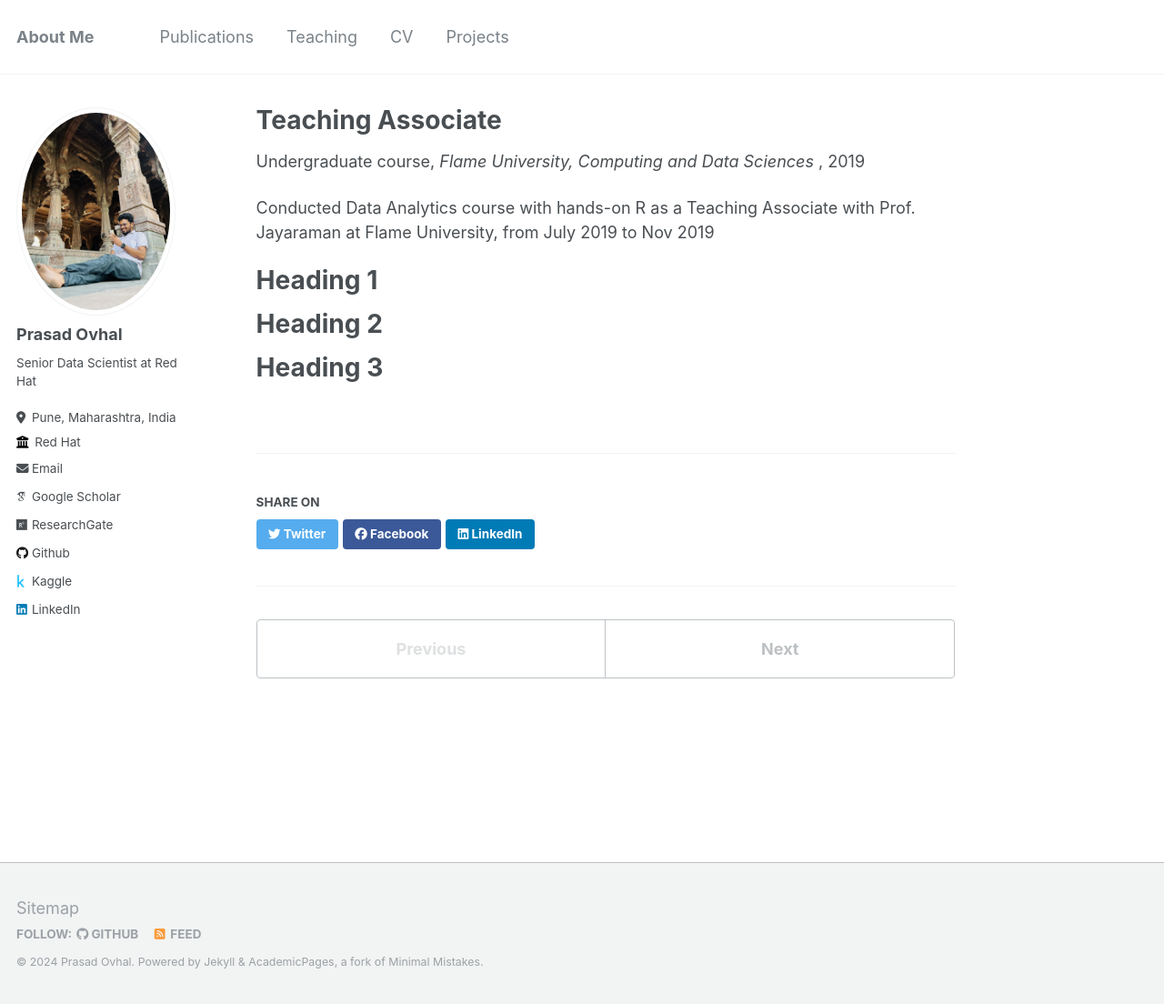
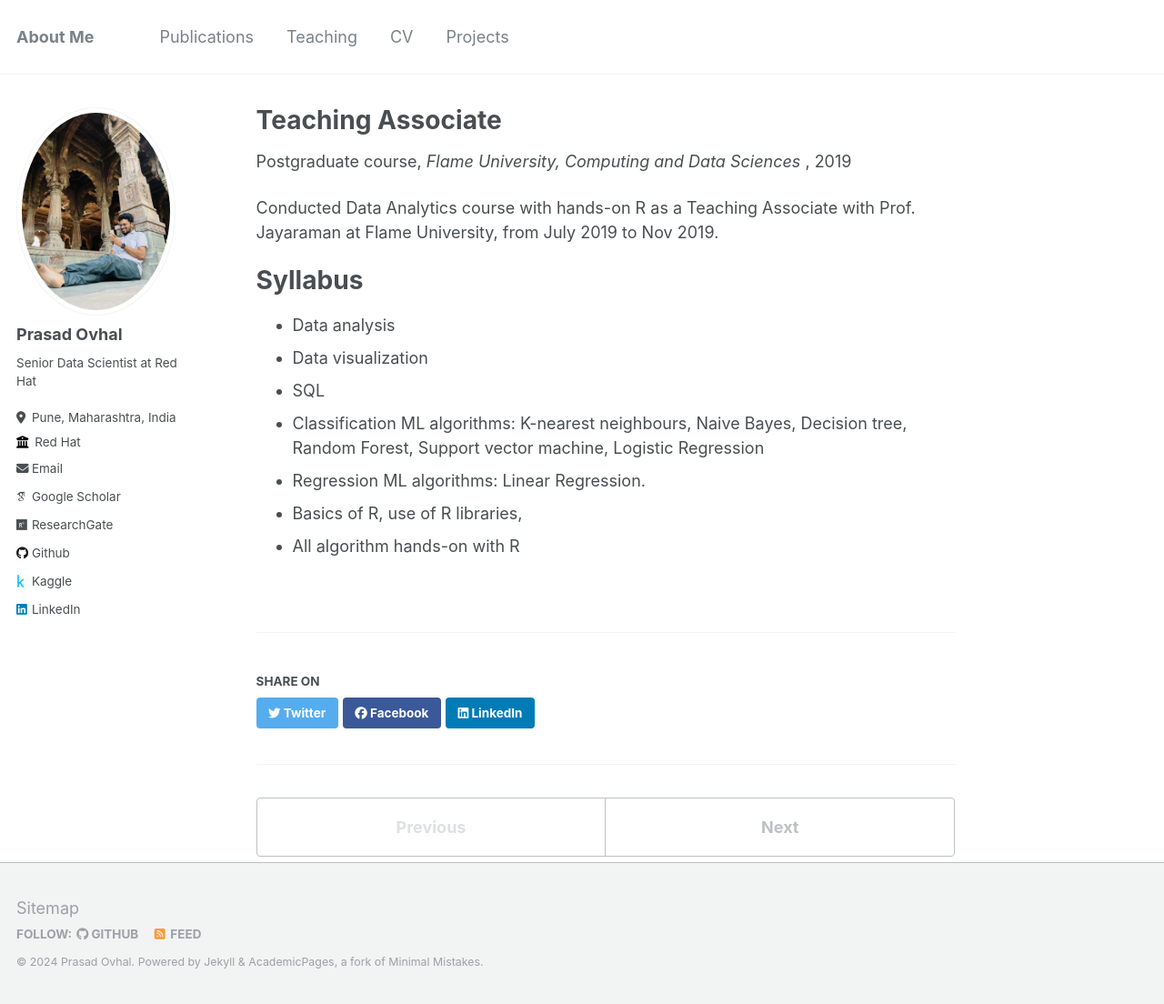
Before and after one commit to prasadovhal/prasadovhal.github.io, a Jekyll site: the page built from _teaching/2019-flame-teaching-1.md, in a window 1280 px wide and 1104 px high. Shown: the whole window at 91% size. Built offline with Jekyll 4.4.1, drawn with Linux system fonts in a browser that asks for light colours; some web fonts are replaced.

Commit message:
updated teaching with syallabus

```diff
--- a/_teaching/2019-flame-teaching-1.md
+++ b/_teaching/2019-flame-teaching-1.md
@@ -1,20 +1,22 @@
 ---
 title: "Teaching Associate"
 collection: teaching
-type: "Undergraduate course"
+type: "Postgraduate course"
 permalink: /teaching/2019-flame-teaching-1
 venue: "Flame University, Computing and Data Sciences "
 date: 2019-08-01
 location: "Pune, India"
 ---
 
-Conducted Data Analytics course with hands-on R as a Teaching Associate with Prof. Jayaraman at Flame University, from July 2019 to Nov 2019
+Conducted Data Analytics course with hands-on R as a Teaching Associate with Prof. Jayaraman at Flame University, from July 2019 to Nov 2019.
 
-Heading 1
+
+Syllabus
 ======
-
-Heading 2
-======
-
-Heading 3
-======
+* Data analysis
+* Data visualization
+* SQL
+* Classification ML algorithms: K-nearest neighbours, Naive Bayes, Decision tree, Random Forest, Support vector machine, Logistic Regression
+* Regression ML algorithms: Linear Regression.
+* Basics of R, use of R libraries,
+* All algorithm hands-on with R
```
Also changed, not shown: _pages/about.md (+3 -3 lines), _pages/cv.md (+0 -6 lines), _teaching/2023-cms-teaching-2.md (+9 -8 lines), _teaching/2023-cms-teaching-4.md (+5 -8 lines), _teaching/2024-bioinfo-teaching-3.md (+9 -8 lines), images/team_revolution/TR_car.png (deleted), images/team_revolution/TR_team.png (deleted), 10 other files.
